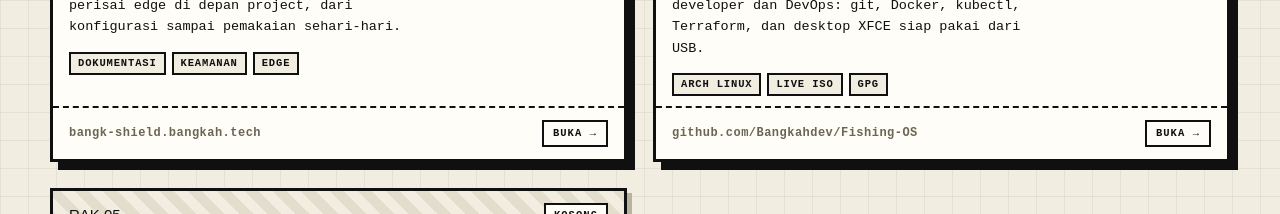
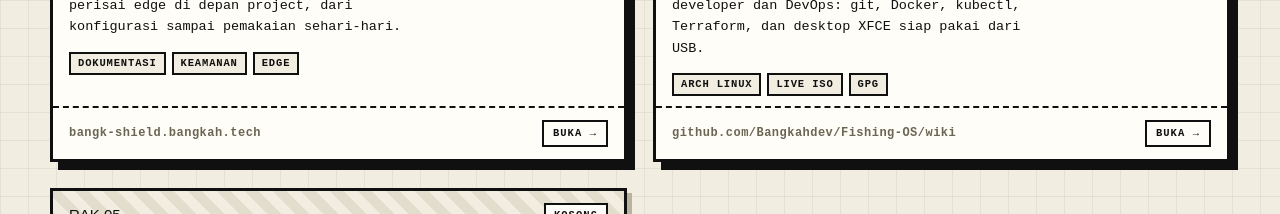
Before and after one commit to Bangkahdev/bangkah, a React (Vite) app: page / in a window 1280 px wide. Shown: the part 1540-1754 px from the top of the page. Built offline with nearby package versions, Linux system fonts and the light colour scheme.

Commit message:
fix: tautkan Fishing OS ke wiki, bukan halaman repo

```diff
--- a/src/chat.js
+++ b/src/chat.js
@@ -62,7 +62,7 @@ export const CHAT = {
         },
         {
           label: "Fishing OS",
-          href: "https://github.com/Bangkahdev/Fishing-OS",
+          href: "https://github.com/Bangkahdev/Fishing-OS/wiki",
           external: true,
         },
       ],
@@ -75,8 +75,8 @@ export const CHAT = {
         "Fishing OS adalah live/rescue ISO berbasis Arch Linux untuk developer dan DevOps: boot dari USB atau mesin virtual, lalu langsung dapat git, Docker, kubectl, Helm, Terraform, dan desktop XFCE tanpa instalasi. Rilisnya ditandatangani GPG.",
       links: [
         {
-          label: "Repo Fishing OS",
-          href: "https://github.com/Bangkahdev/Fishing-OS",
+          label: "Wiki Fishing OS",
+          href: "https://github.com/Bangkahdev/Fishing-OS/wiki",
           external: true,
         },
         {
@@ -99,7 +99,7 @@ export const CHAT = {
       id: "docs",
       label: "Di mana dokumentasinya?",
       answer:
-        "ATHA, Bangkah Launcher, dan Bangk-Shield punya situs dokumentasi sendiri. Fishing OS didokumentasikan lewat README dan halaman rilis di GitHub.",
+        "ATHA, Bangkah Launcher, dan Bangk-Shield punya situs dokumentasi sendiri. Fishing OS didokumentasikan di wiki GitHub, dengan unduhan di halaman rilis.",
       links: [
         { label: "atha.bangkah.tech", href: "https://atha.bangkah.tech", external: true },
         {
@@ -113,8 +113,8 @@ export const CHAT = {
           external: true,
         },
         {
-          label: "Fishing OS di GitHub",
-          href: "https://github.com/Bangkahdev/Fishing-OS",
+          label: "Wiki Fishing OS",
+          href: "https://github.com/Bangkahdev/Fishing-OS/wiki",
           external: true,
         },
       ],
--- a/src/data.js
+++ b/src/data.js
@@ -56,8 +56,8 @@ export const projects = [
     no: "RAK 04",
     kind: "Sistem operasi",
     name: "Fishing OS",
-    url: "https://github.com/Bangkahdev/Fishing-OS",
-    display: "github.com/Bangkahdev/Fishing-OS",
+    url: "https://github.com/Bangkahdev/Fishing-OS/wiki",
+    display: "github.com/Bangkahdev/Fishing-OS/wiki",
     description:
       "Live/rescue ISO berbasis Arch Linux untuk developer dan DevOps: git, Docker, kubectl, Terraform, dan desktop XFCE siap pakai dari USB.",
     tags: ["Arch Linux", "Live ISO", "GPG"],
```
Also changed, not shown: 1 other file (tests, documents, lock files or other folders).
